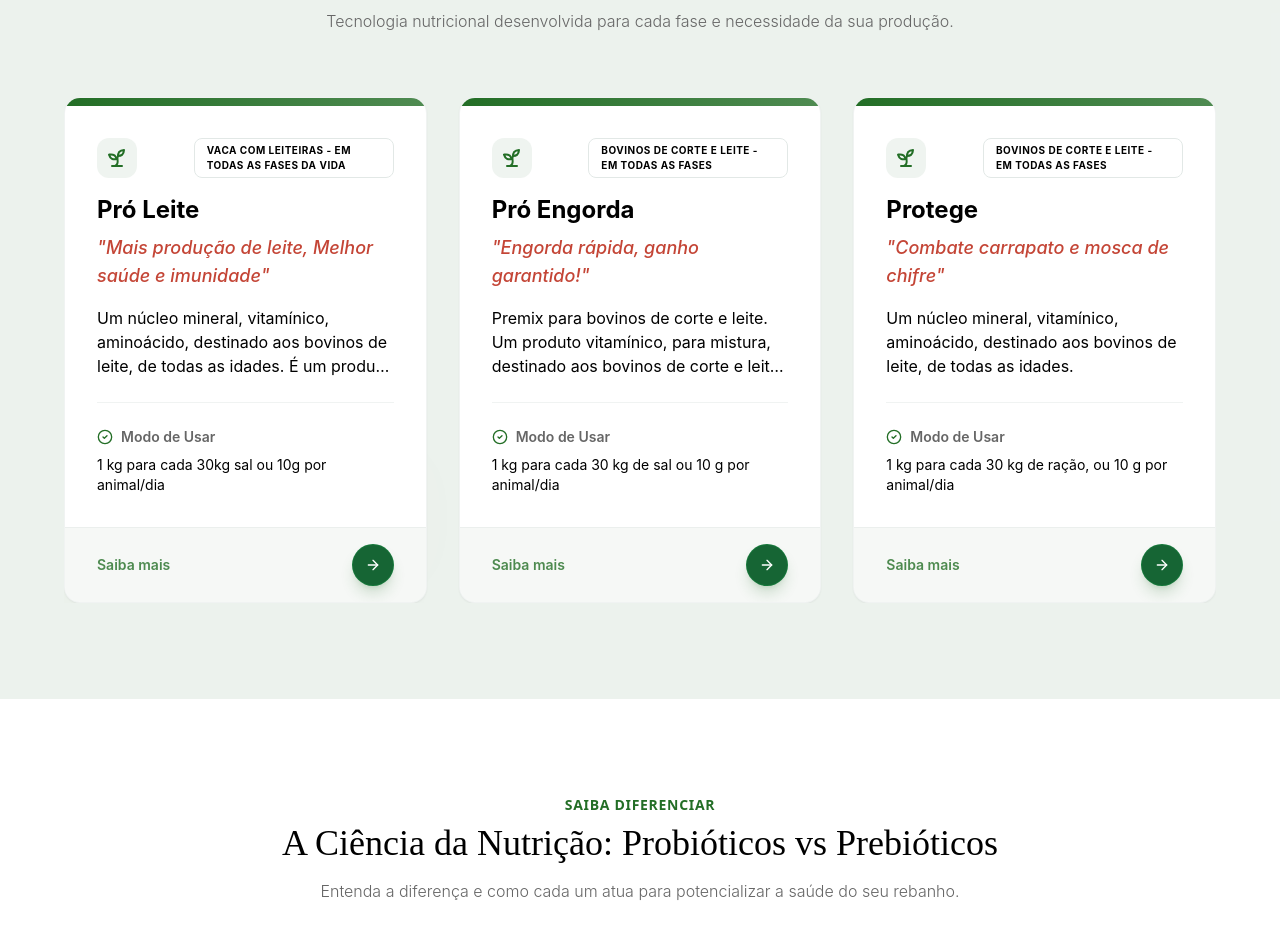
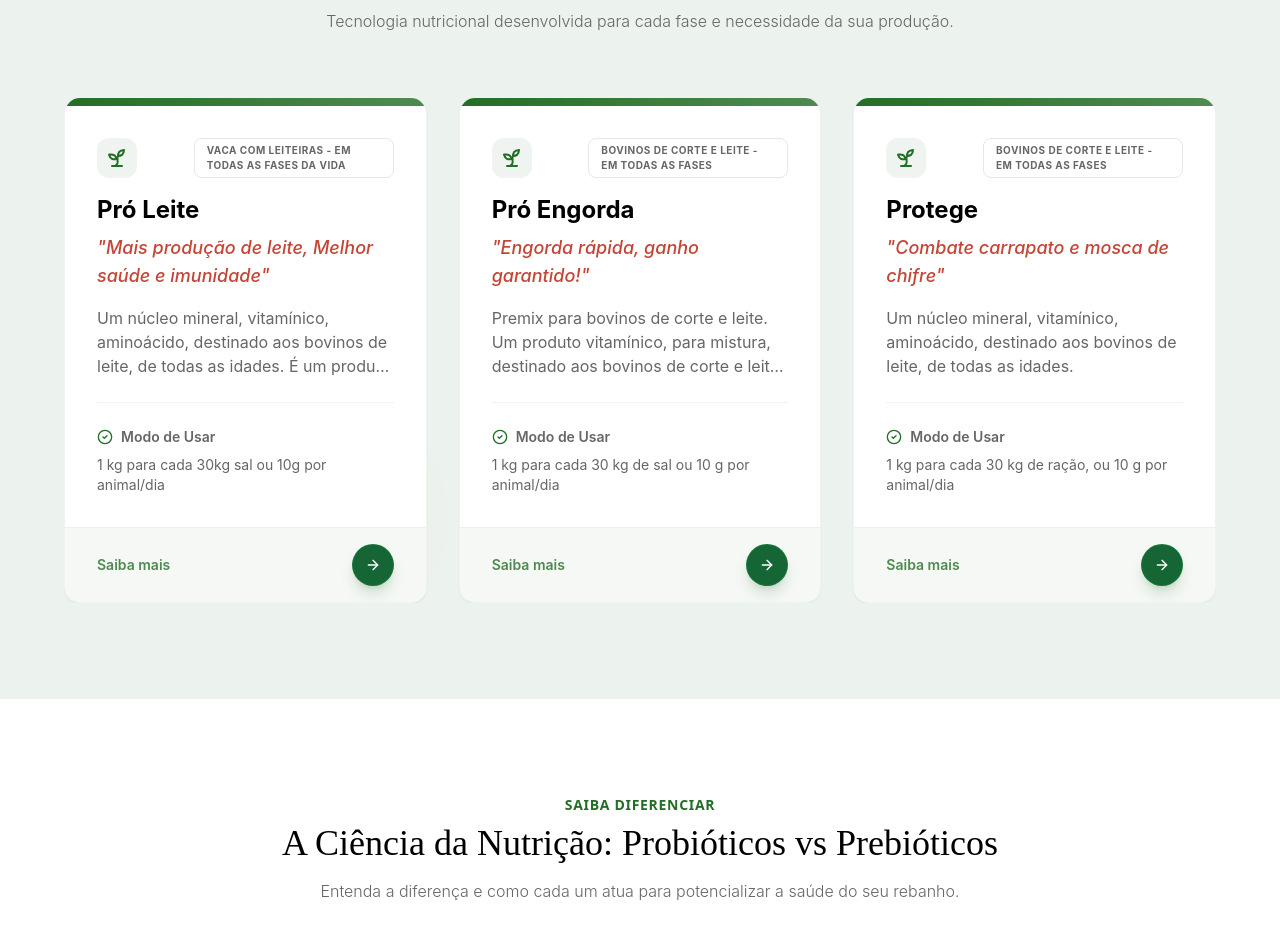
Before and after one commit to Paper-Street-Softwares/SOP-Massari, a React (Vite) app: page /#home in a window 1280 px wide. Shown: the part 2020-2955 px from the top of the page. Built offline with nearby package versions, Linux system fonts and the light colour scheme.

Commit message:
fix: muted removido

```diff
--- a/src/components/ProductCard.jsx
+++ b/src/components/ProductCard.jsx
@@ -22,30 +22,30 @@
             <div className="bg-secondary/50 p-2 rounded-xl text-primaryDark group-hover:bg-primaryDark group-hover:text-white transition-colors duration-700">
               <Sprout className="w-6 h-6" />
             </div>
-            <span className="text-paragraph1 font-bold uppercase tracking-wider text-muted-corOutrosTextosPreto border border-border px-3 py-1 rounded-lg max-w-[200px]">
+            <span className="text-paragraph1 font-bold uppercase tracking-wider text-corOutrosTextosPreto border border-border px-3 py-1 rounded-lg max-w-[200px]">
               {target}
             </span>
           </div>
 
-          <h3 className="text-2xl font-bold text-corTitulosPreto mb-2 group-hover:text-primaryDark transition-colors duration-700">
+          <h1 className="text-2xl font-bold text-corTitulosPreto mb-2 group-hover:text-primaryDark transition-colors duration-700">
             {name}
-          </h3>
+          </h1>
 
           <p className="text-accent font-medium italic mb-4 font-display text-lg">
             "{tagline}"
           </p>
 
-          <p className="text-muted-corOutrosTextosPreto mb-6 line-clamp-3">
+          <p className="text-corOutrosTextosPreto mb-6 line-clamp-3">
             {description}
           </p>
 
           <div className="mt-auto space-y-4 pt-6 border-t border-border/50">
             <div>
-              <h4 className="text-sm font-semibold text-corOutrosTextosPreto flex items-center gap-2 mb-2">
+              <h1 className="text-sm font-semibold text-corOutrosTextosPreto flex items-center gap-2 mb-2">
                 <CheckCircle2 className="w-4 h-4 text-primaryDark" />
                 Modo de Usar
-              </h4>
-              <p className="text-sm text-muted-corOutrosTextosPreto">{usage}</p>
+              </h1>
+              <p className="text-sm text-corOutrosTextosPreto">{usage}</p>
             </div>
           </div>
         </div>
```
